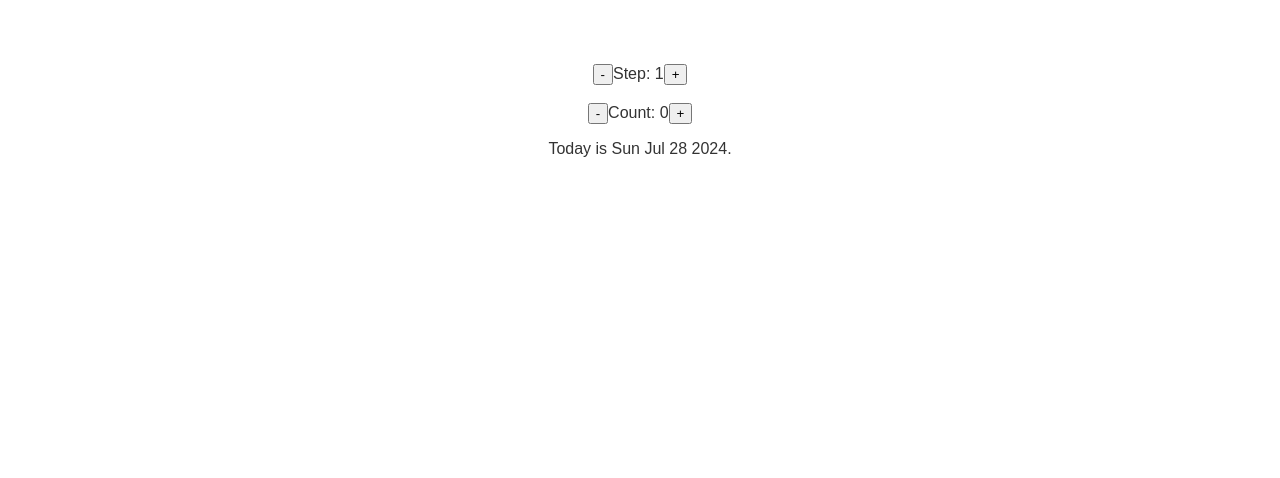
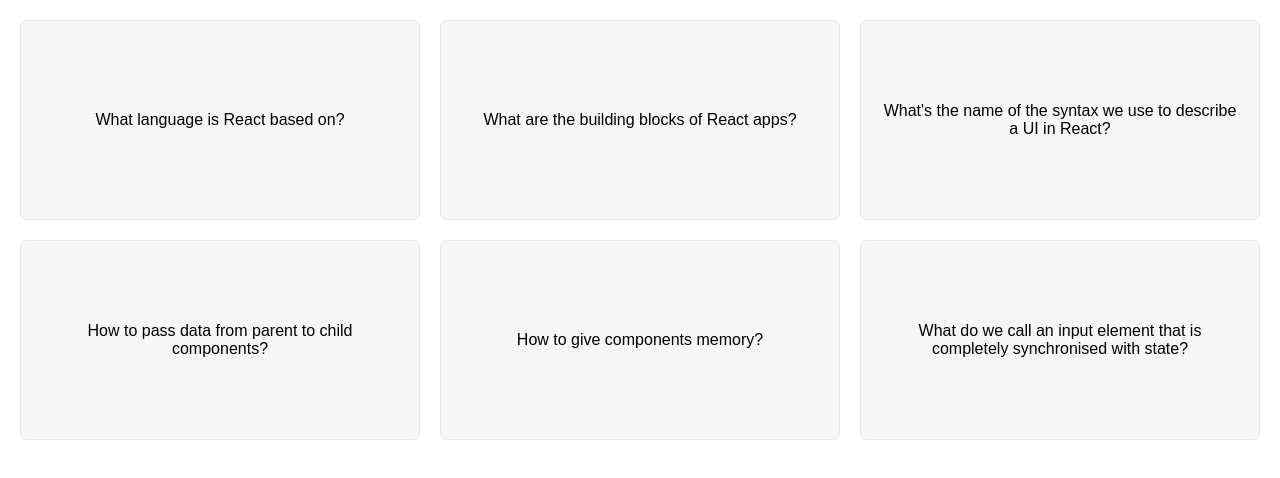
Before and after one commit to soumya1103/React-Course-Jonas, a React (Create React App) app: page / in a window 1280 px wide. Shown: the top 478 px of the page. Built offline with nearby package versions, Linux system fonts and the light colour scheme.

Commit message:
Flashcard Added

```diff
--- a/src/App.js
+++ b/src/App.js
@@ -1,6 +1,8 @@
 import "./App.css";
-import DateCounter from "./DateCounter/DateCounter";
-import Steps from "./Steps/Steps";
+import Flashcard from "./Flashcards/Flashcard";
+//import DateCounter from "./DateCounter/DateCounter";
+//import Steps from "./Steps/Steps";
+//import TravelList from "./TravelList/TravelList";
 /* import Advice from "./Advice/Advice";
 import Header from "./Pizza/Header";
 import Footer from "./Pizza/Footer";
@@ -10,7 +12,9 @@
 
 function App() {
   return (
-    <DateCounter />
+    <Flashcard />
+    //<TravelList />
+    //<DateCounter />
     //<Steps />
     // <ProfileCard />
     /* <div className="container">
--- /dev/null
+++ b/src/Flashcards/Flashcard.jsx
@@ -0,0 +1,61 @@
+import React, { useState } from "react";
+import "./flashcard.css";
+
+export default function Flashcard() {
+  const [selectedId, setSelectedId] = useState(null);
+
+  const handleClick = (id) => {
+    setSelectedId(id !== selectedId ? id : null);
+  };
+
+  const questions = [
+    {
+      id: 3457,
+      question: "What language is React based on?",
+      answer: "JavaScript",
+    },
+    {
+      id: 7336,
+      question: "What are the building blocks of React apps?",
+      answer: "Components",
+    },
+    {
+      id: 8832,
+      question:
+        "What's the name of the syntax we use to describe a UI in React?",
+      answer: "JSX",
+    },
+    {
+      id: 1297,
+      question: "How to pass data from parent to child components?",
+      answer: "Props",
+    },
+    {
+      id: 9103,
+      question: "How to give components memory?",
+      answer: "useState hook",
+    },
+    {
+      id: 2002,
+      question:
+        "What do we call an input element that is completely synchronised with state?",
+      answer: "Controlled element",
+    },
+  ];
+
+  return (
+    <div className="flashcards">
+      {questions.map((question) => (
+        <div
+          onClick={() => handleClick(question.id)}
+          key={question.id}
+          className={question.id === selectedId ? "selected" : ""}
+        >
+          <p>
+            {question.id === selectedId ? question.answer : question.question}
+          </p>
+        </div>
+      ))}
+    </div>
+  );
+}
--- /dev/null
+++ b/src/Flashcards/flashcard.css
@@ -0,0 +1,34 @@
+* {
+    box-sizing: border-box;
+  }
+
+  body {
+    font-family: sans-serif;
+    padding: 20px;
+  }
+
+  .flashcards {
+    display: grid;
+    grid-template-columns: 1fr 1fr 1fr;
+    gap: 20px;
+  }
+
+  .flashcards div {
+    border: 1px solid #e7e7e7;
+    background-color: #f7f7f7;
+    border-radius: 7px;
+    aspect-ratio: 2 / 1;
+    display: flex;
+    align-items: center;
+    justify-content: center;
+    text-align: center;
+    padding: 20px;
+    cursor: pointer;
+  }
+
+  div.selected {
+    border: 1px solid #e03131;
+    background-color: #e03131;
+    color: #fff;
+    font-weight: bold;
+  }
--- /dev/null
+++ b/src/TravelList/TravelList.jsx
@@ -0,0 +1,17 @@
+import React from "react";
+import "./travelList.css";
+import Logo from "./Logo";
+import Form from "./Form";
+import PackingList from "./PackingList";
+import Stats from "./Stats";
+
+export default function TravelList() {
+  return (
+    <div className="travel">
+      <Logo />
+      <Form />
+      <PackingList />
+      <Stats />
+    </div>
+  );
+}
--- /dev/null
+++ b/src/TravelList/travelList.css
@@ -0,0 +1,133 @@
+
+@import url("https://fonts.googleapis.com/css2?family=Monoton&family=Quicksand:wght@500;700&display=swap");
+
+* {
+  margin: 0;
+  padding: 0;
+  box-sizing: border-box;
+}
+
+html {
+  font-size: 62.5%;
+}
+
+body {
+  font-size: 2.4rem;
+  font-family: sans-serif;
+  color: #5a3e2b;
+  font-family: "Quicksand";
+  font-weight: 500;
+}
+
+.travel {
+  width: 100%;
+  height: 100vh;
+  display: grid;
+  grid-template-rows: auto auto 1fr auto;
+}
+
+h1 {
+  text-align: center;
+  background-color: #f4a226;
+  font-family: "Monoton";
+  font-size: 8rem;
+  text-transform: uppercase;
+  font-weight: 400;
+  word-spacing: 30px;
+  letter-spacing: -5px;
+  padding: 2.4rem 0;
+}
+
+.add-form {
+  background-color: #e5771f;
+  padding: 2.8rem 0;
+  display: flex;
+  align-items: center;
+  justify-content: center;
+  gap: 0.8rem;
+}
+
+h3 {
+  margin-right: 1.6rem;
+  font-size: 2.4rem;
+}
+
+button,
+select,
+input {
+  background-color: #ffebb3;
+  color: #5a3e2b;
+  font-family: inherit;
+  border: none;
+  border-radius: 10rem;
+  padding: 1.2rem 3.2rem;
+  font-weight: 700;
+  font-size: 1.8rem;
+  cursor: pointer;
+}
+
+.add-form button {
+  text-transform: uppercase;
+  background-color: #76c7ad;
+}
+
+.list {
+  background-color: #5a3e2b;
+  color: #ffebb3;
+  padding: 4rem 0;
+
+  display: flex;
+  justify-content: space-between;
+  flex-direction: column;
+  gap: 3.2rem;
+  align-items: center;
+}
+
+.actions button,
+.list select {
+  text-transform: uppercase;
+  padding: 0.8rem 2.4rem;
+  font-size: 1.4rem;
+  font-weight: 700;
+  margin: 0 0.8rem;
+}
+
+.list ul {
+  list-style: none;
+  width: 80%;
+  overflow: scroll;
+
+  display: grid;
+  grid-template-columns: repeat(auto-fit, minmax(250px, 1fr));
+  gap: 1.2rem;
+  justify-content: center;
+  align-content: start;
+}
+
+.list li {
+  display: flex;
+  align-items: center;
+  gap: 1.2rem;
+}
+
+input[type="checkbox"] {
+  height: 2rem;
+  width: 2rem;
+  accent-color: #e5771f;
+}
+
+.list li button {
+  cursor: pointer;
+  background: none;
+  border: none;
+  font-size: 1.8rem;
+  padding: 0.8rem;
+  transform: translateY(2px);
+}
+
+.stats {
+  background-color: #76c7ad;
+  text-align: center;
+  font-weight: 700;
+  padding: 3.2rem 0;
+}
```
Also changed, not shown: src/TravelList/Form.jsx (added, +36 -0 lines), src/TravelList/Item.jsx (added, +15 -0 lines), src/TravelList/Logo.jsx (added, +9 -0 lines), src/TravelList/PackingList.jsx (added, +18 -0 lines), src/TravelList/Stats.jsx (added, +9 -0 lines).
